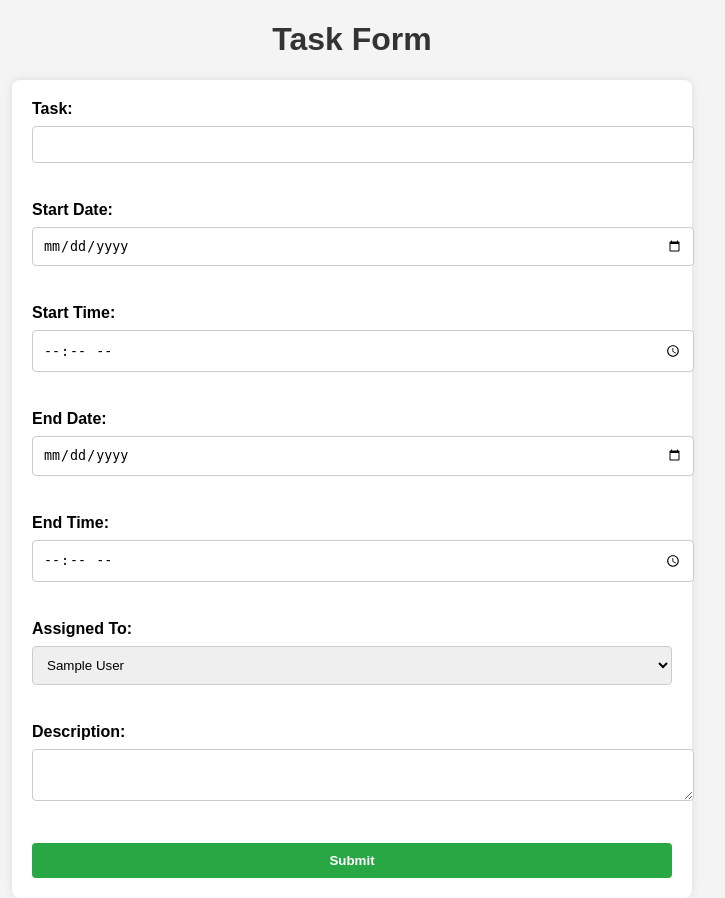
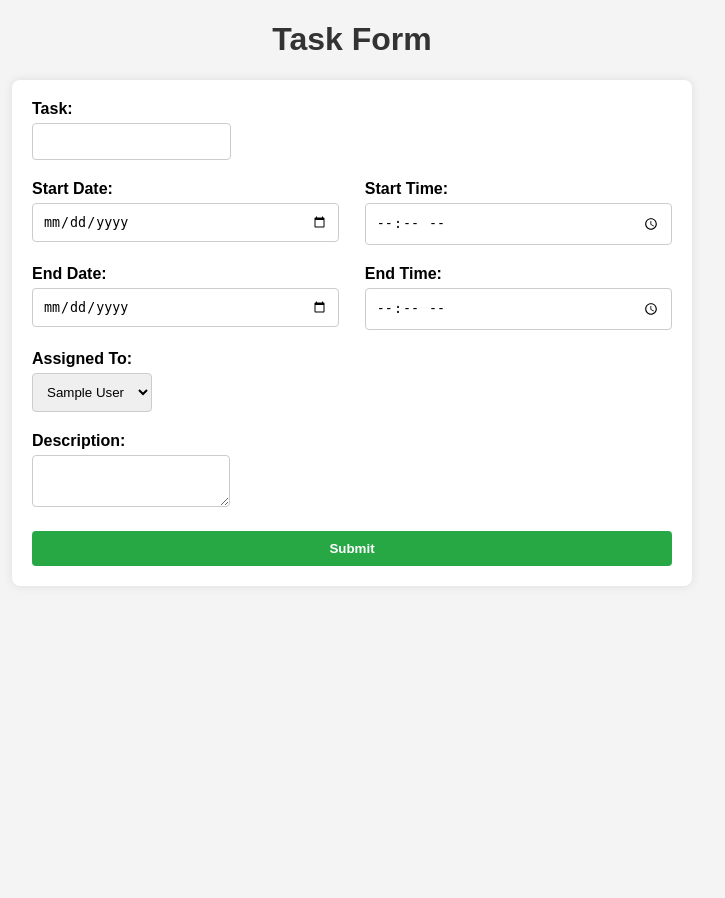
Before and after one commit to ShatakshiRanjan/JIOWebDesign, a Flask app: page /task in a window 1280 px wide. Shown: the whole page, without its empty margins (288-1013 px from the left). After the commit the page ends 566 px from the top, so only its background shows below. Run offline with Flask 3, Linux system fonts and the light colour scheme; tables that the repository leaves empty hold one stand-in row (values such as "Sample post"); data that the repository does not hold is empty; some libraries are stand-ins or nearby versions.

Commit message:
task input page redesign

```diff
--- a/Flask/Templates/htmltask.html
+++ b/Flask/Templates/htmltask.html
@@ -27,16 +27,28 @@
             margin-bottom: 8px;
             font-weight: bold;
         }
-        input[type="text"],
-        input[type="date"],
-        input[type="time"],
-        select,
-        textarea {
+        .form-group {
+            display: flex;
+            justify-content: space-between;
+            margin-bottom: 20px;
+        }
+        .form-group label {
+            width: 100%;
+            margin-bottom: 5px;
+        }
+        .form-group input[type="date"],
+        .form-group input[type="time"],
+        .form-group input[type="text"],
+        .form-group select,
+        .form-group textarea {
             width: 100%;
             padding: 10px;
-            margin-bottom: 20px;
             border: 1px solid #ccc;
             border-radius: 4px;
+            box-sizing: border-box;
+        }
+        .form-group-half {
+            width: 48%;
         }
         input[type="submit"] {
             width: 100%;
@@ -56,30 +68,52 @@
 <body>
     <h1>Task Form</h1>
     <form method="POST" action="/submit_task">
+        <div class="form-group">
+            <div class="form-group-full">
                 <label for="task">Task:</label>
-        <input type="text" id="task" name="task"><br><br>
+                <input type="text" id="task" name="task">
+            </div>
+        </div>
 
+        <div class="form-group">
+            <div class="form-group-half">
                 <label for="dateOfTaskStart">Start Date:</label>
-        <input type="date" id="dateOfTaskStart" name="dateOfTaskStart"><br><br>
+                <input type="date" id="dateOfTaskStart" name="dateOfTaskStart">
+            </div>
+            <div class="form-group-half">
+                <label for="timeOfTaskStart">Start Time:</label>
+                <input type="time" id="timeOfTaskStart" name="timeOfTaskStart">
+            </div>
+        </div>
 
-        <label for="timeOfTaskStart">Start Time:</label>
-        <input type="time" id="timeOfTaskStart" name="timeOfTaskStart"><br><br>
+        <div class="form-group">
+            <div class="form-group-half">
+                <label for="dateOfTaskEnd">End Date:</label>
+                <input type="date" id="dateOfTaskEnd" name="dateOfTaskEnd">
+            </div>
+            <div class="form-group-half">
+                <label for="timeOfTaskEnd">End Time:</label>
+                <input type="time" id="timeOfTaskEnd" name="timeOfTaskEnd">
+            </div>
+        </div>
 
-        <label for="dateOfTaskEnd">End Date:</label>
-        <input type="date" id="dateOfTaskEnd" name="dateOfTaskEnd"><br><br>
-
-        <label for="timeOfTaskEnd">End Time:</label>
-        <input type="time" id="timeOfTaskEnd" name="timeOfTaskEnd"><br><br>
-
+        <div class="form-group">
+            <div class="form-group-full">
                 <label for="dedicatedTo">Assigned To:</label>
                 <select id="dedicatedTo" name="dedicatedTo">
                     {% for user in users %}
                         <option value="{{ user.id }}">{{ user.first_name }} {{ user.last_name }}</option>
                     {% endfor %}
-        </select><br><br>
+                </select>
+            </div>
+        </div>
 
+        <div class="form-group">
+            <div class="form-group-full">
                 <label for="descript">Description:</label>
-        <textarea id="descript" name="descript"></textarea><br><br>
+                <textarea id="descript" name="descript"></textarea>
+            </div>
+        </div>
 
         <input type="submit" value="Submit">
     </form>
```
Lines whose indentation alone changed are shown as unchanged.
